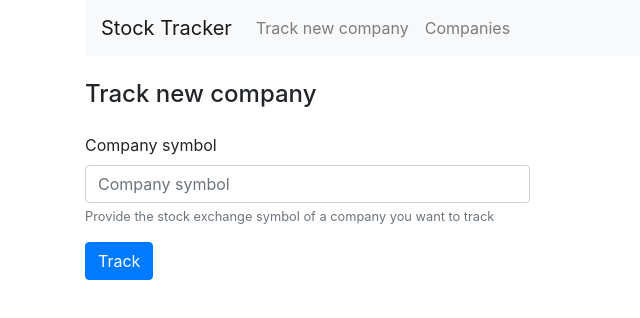
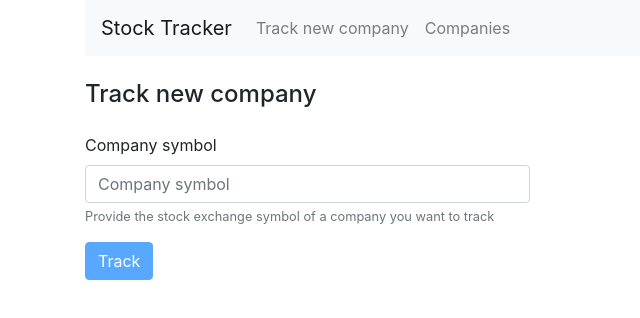
Before and after one commit to rpoltorak/stock-tracker, a React app: page /new in a window 1280 px wide. Shown: the top 318 px of the page, without its empty margins (0-640 px from the left). Built offline with nearby package versions, Linux system fonts and the light colour scheme.

Commit message:
Add some better user experience

```diff
--- a/src/components/CompanySearch/CompanySearch.jsx
+++ b/src/components/CompanySearch/CompanySearch.jsx
@@ -34,6 +34,14 @@
     setSelectedItem(item);
   };
 
+  const reset = () => {
+    setQuery("");
+    setSelectedItem(null);
+    setData({
+      bestMatches: [],
+    });
+  };
+
   useEffect(() => {
     if (!preventQuery) {
       setRequestParams(searchCompany(debouncedQuery));
@@ -44,12 +52,9 @@
     <div className="mt-4">
       <Form
         onSubmit={event => {
+          event.preventDefault();
           dispatch({ type: ActionTypes.ADD_COMPANY, payload: selectedItem });
-          setQuery("");
-          setData({
-            bestMatches: [],
-          });
-          event.preventDefault();
+          reset();
         }}
       >
         <FormGroup>
@@ -69,7 +74,9 @@
             </Col>
           </Row>
         </FormGroup>
-        <Button type="submit">Track</Button>
+        <Button type="submit" disabled={!selectedItem}>
+          Track
+        </Button>
       </Form>
       {isError && (
         <Alert variant="danger" className="mt-4">
```
Also changed, not shown: 1 other file (tests, documents, lock files or other folders).
